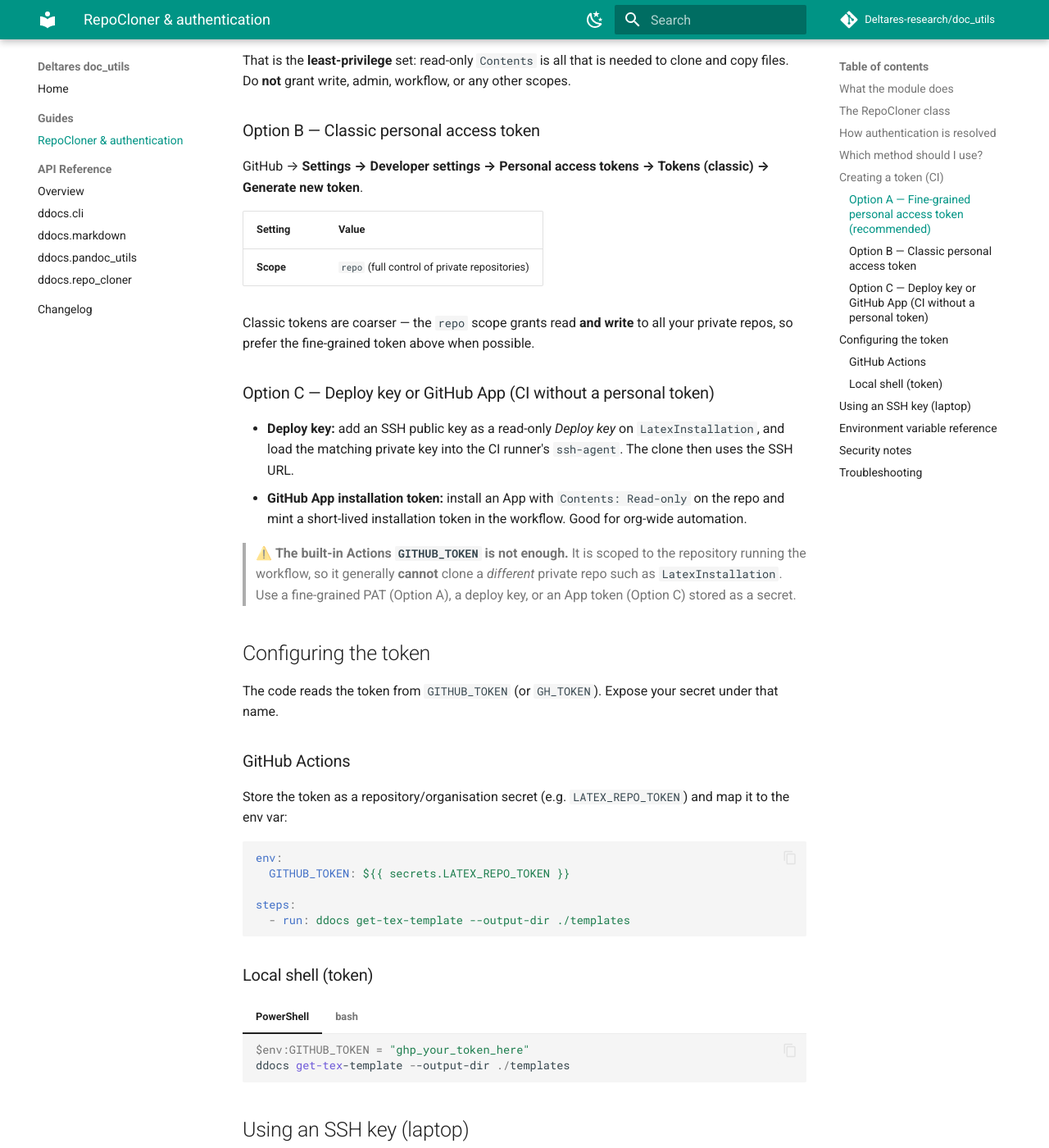
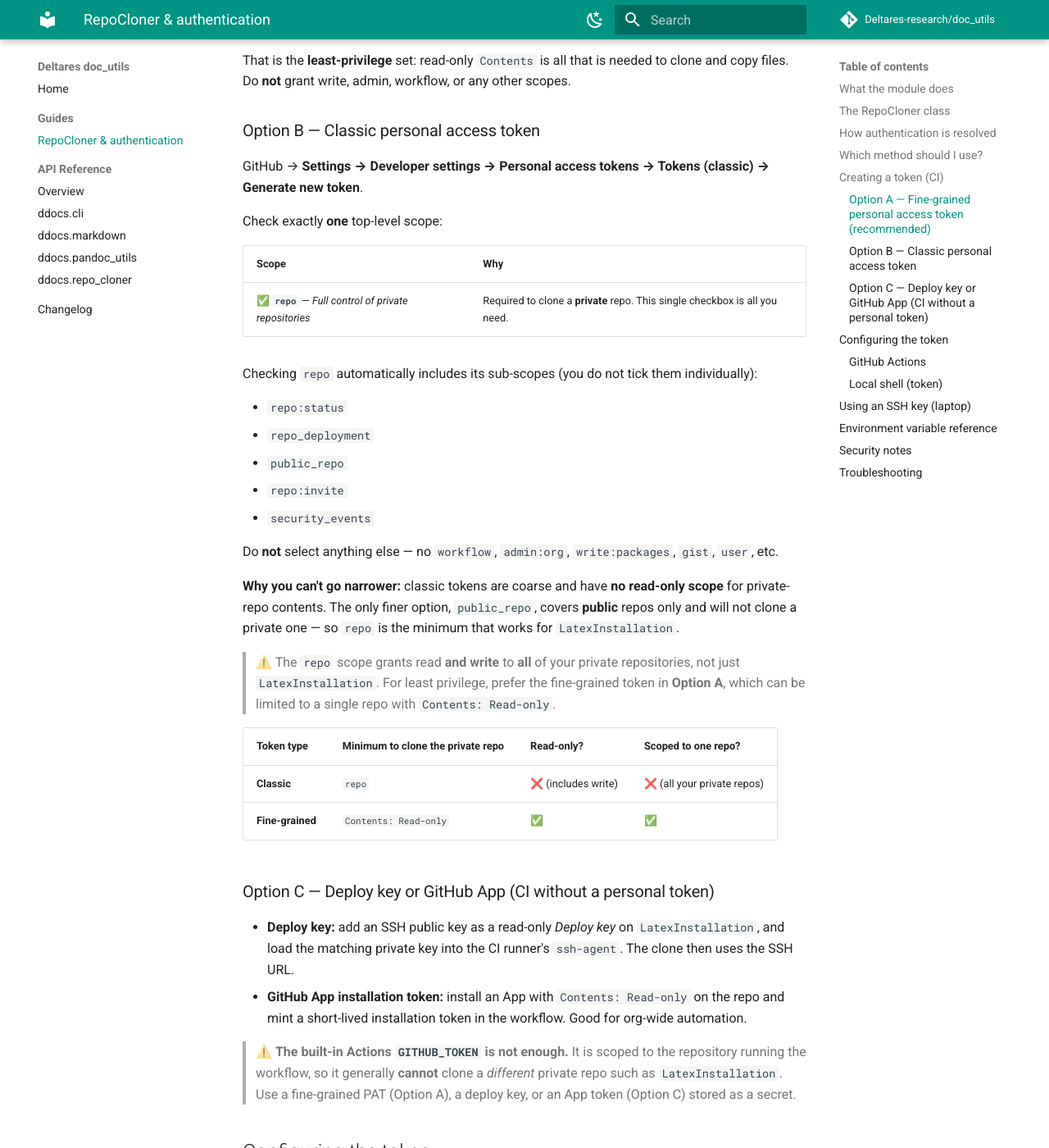
Before and after one commit to Deltares-research/doc_utils, an MkDocs documentation site: the page built from docs/guides/repo-cloner-authentication.md, in a window 1280 px wide and 1400 px high, scrolled down 3341 px. Shown: the whole window at 82% size. Built offline with MkDocs 1.6.1 and Material for MkDocs 9.7.7, drawn with Linux system fonts in a browser that asks for light colours; comment, search, counter and statistics services are not loaded.

Commit message:
docs(repo-cloner): detail classic token scope (repo) and least-privilege tradeoff

```diff
--- a/docs/guides/repo-cloner-authentication.md
+++ b/docs/guides/repo-cloner-authentication.md
@@ -98,13 +98,13 @@
 
 GitHub → **Settings → Developer settings → Personal access tokens → Fine-grained tokens → Generate new token**.
 
-| Setting | Value |
-| --- | --- |
-| **Resource owner** | `Deltares` (the org that owns the repo) |
-| **Repository access** | *Only select repositories* → `Deltares/LatexInstallation` |
-| **Repository permissions → Contents** | **Read-only** |
-| **Repository permissions → Metadata** | **Read-only** (selected automatically) |
-| **Expiration** | Set a sensible expiry (e.g. 90 days) and rotate |
+| Setting                               | Value                                                     |
+|---------------------------------------|-----------------------------------------------------------|
+| **Resource owner**                    | `Deltares` (the org that owns the repo)                   |
+| **Repository access**                 | *Only select repositories* → `Deltares/LatexInstallation` |
+| **Repository permissions → Contents** | **Read-only**                                             |
+| **Repository permissions → Metadata** | **Read-only** (selected automatically)                    |
+| **Expiration**                        | Set a sensible expiry (e.g. 90 days) and rotate           |
 
 > Fine-grained tokens targeting an organisation repo may require **organisation approval** before they
 > work. An org owner approves the token request under the org's PAT settings.
@@ -116,12 +116,34 @@
 
 GitHub → **Settings → Developer settings → Personal access tokens → Tokens (classic) → Generate new token**.
 
-| Setting | Value |
+Check exactly **one** top-level scope:
+
+| Scope | Why |
 | --- | --- |
-| **Scope** | `repo` (full control of private repositories) |
+| ✅ **`repo`** — *Full control of private repositories* | Required to clone a **private** repo. This single checkbox is all you need. |
 
-Classic tokens are coarser — the `repo` scope grants read **and write** to all your private repos, so
-prefer the fine-grained token above when possible.
+Checking `repo` automatically includes its sub-scopes (you do not tick them individually):
+
+- `repo:status`
+- `repo_deployment`
+- `public_repo`
+- `repo:invite`
+- `security_events`
+
+Do **not** select anything else — no `workflow`, `admin:org`, `write:packages`, `gist`, `user`, etc.
+
+**Why you can't go narrower:** classic tokens are coarse and have **no read-only scope** for
+private-repo contents. The only finer option, `public_repo`, covers **public** repos only and will not
+clone a private one — so `repo` is the minimum that works for `LatexInstallation`.
+
+> ⚠️ The `repo` scope grants read **and write** to **all** of your private repositories, not just
+> `LatexInstallation`. For least privilege, prefer the fine-grained token in **Option A**, which can be
+> limited to a single repo with `Contents: Read-only`.
+
+| Token type | Minimum to clone the private repo | Read-only? | Scoped to one repo? |
+| --- | --- | --- | --- |
+| **Classic** | `repo` | ❌ (includes write) | ❌ (all your private repos) |
+| **Fine-grained** | `Contents: Read-only` | ✅ | ✅ |
 
 ### Option C — Deploy key or GitHub App (CI without a personal token)
 
```
